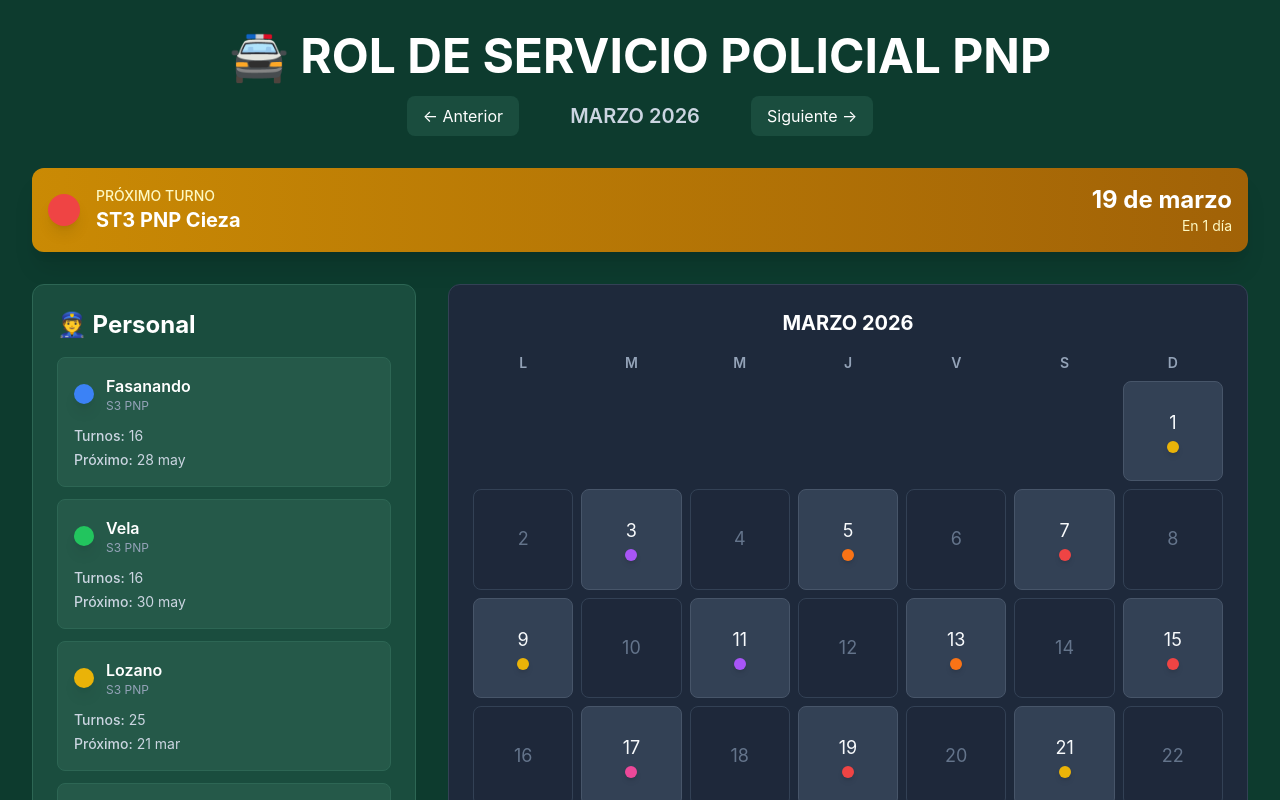
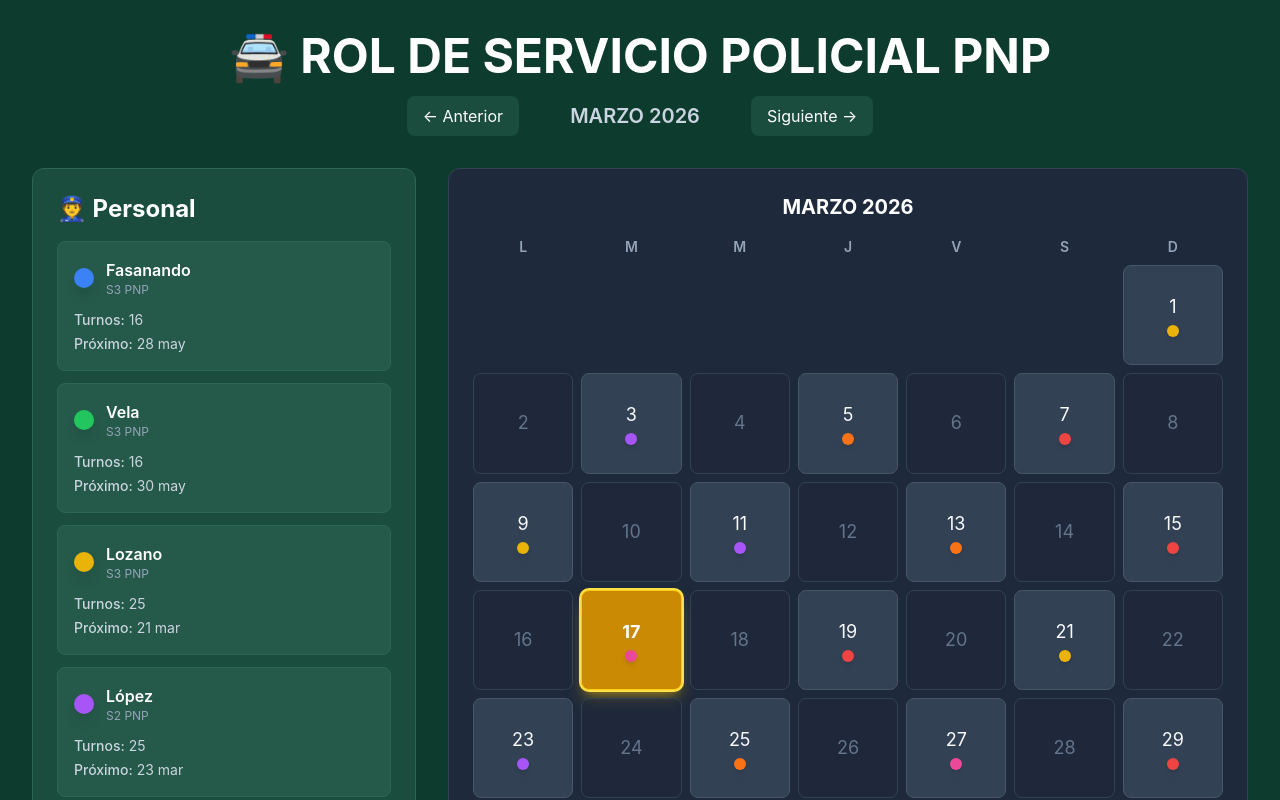
Before and after one commit to virgo4327/rol-servicios-pnp, a React (Vite) app: page / in a window 1280 px wide. Shown: the top 800 px of the page. Built offline with nearby package versions, Linux system fonts and the light colour scheme.

Commit message:
Quitar banner de próximo turno y modal de detalles, resaltar día actual en calendario

```diff
--- a/src/App.tsx
+++ b/src/App.tsx
@@ -1,42 +1,36 @@
-import { useState } from 'react';
+import { useState, useEffect } from 'react';
 import { personal, generarTurnos } from './data/turnos';
-import type { Turno } from './data/turnos';
-import { differenceInDays, format } from 'date-fns';
+import { format } from 'date-fns';
 import { es } from 'date-fns/locale';
 import Calendar from './components/Calendar';
 import PersonCard from './components/PersonCard';
-import TurnDetails from './components/TurnDetails';
 
-// PARA PROBAR: Cambia solo los números de esta línea
-const FECHA_ACTUAL = new Date(); // Usa fecha real del sistema
+const FECHA_ACTUAL = new Date();
 
 function App() {
   const turnos = generarTurnos();
-  const [selectedTurno, setSelectedTurno] = useState<Turno | null>(null);
-  const [currentDate, setCurrentDate] = useState(new Date(2026, 2, 1)); // Inicia en Marzo 2026
+
+  // Iniciar en el mes actual
+  const [currentDate, setCurrentDate] = useState(new Date(FECHA_ACTUAL.getFullYear(), FECHA_ACTUAL.getMonth(), 1));
 
   const currentMonth = currentDate.getMonth();
   const currentYear = currentDate.getFullYear();
 
+  // Navegar al mes actual al cargar
+  useEffect(() => {
+    setCurrentDate(new Date(FECHA_ACTUAL.getFullYear(), FECHA_ACTUAL.getMonth(), 1));
+  }, []);
+
   const handlePrevMonth = () => {
-    if (currentYear === 2026 && currentMonth > 0) { // Permitir hasta Enero
+    if (currentYear === 2026 && currentMonth > 0) {
       setCurrentDate(new Date(currentYear, currentMonth - 1, 1));
     }
   };
 
   const handleNextMonth = () => {
-    if (currentYear === 2026 && currentMonth < 11) { // Permitir hasta Diciembre
+    if (currentYear === 2026 && currentMonth < 11) {
       setCurrentDate(new Date(currentYear, currentMonth + 1, 1));
     }
-  };
-
-  const proximoTurno = turnos.find(t => t.fecha >= FECHA_ACTUAL);
-  const diasRestantes = proximoTurno
-    ? differenceInDays(proximoTurno.fecha, FECHA_ACTUAL)
-    : null;
-
-  const handleDayClick = (turno: Turno | null) => {
-    setSelectedTurno(turno);
   };
 
   return (
@@ -67,33 +61,6 @@
           </div>
         </div>
 
-        {proximoTurno && (
-          <div className="bg-gradient-to-r from-yellow-600 to-yellow-700 p-4 rounded-xl mb-8 shadow-xl">
-            <div className="flex flex-col md:flex-row items-center justify-between gap-4">
-              <div className="flex items-center gap-4">
-                <div
-                  className="w-8 h-8 rounded-full shadow-lg"
-                  style={{ backgroundColor: proximoTurno.persona.color }}
-                ></div>
-                <div>
-                  <p className="text-sm font-medium text-yellow-100">PRÓXIMO TURNO</p>
-                  <p className="text-xl font-bold text-white">
-                    {proximoTurno.persona.grado} {proximoTurno.persona.apellido}
-                  </p>
-                </div>
-              </div>
-              <div className="text-center md:text-right">
-                <p className="text-2xl font-bold text-white">
-                  {format(proximoTurno.fecha, "d 'de' MMMM", { locale: es })}
-                </p>
-                <p className="text-sm text-yellow-100">
-                  {diasRestantes === 0 ? 'HOY' : `En ${diasRestantes} día${diasRestantes !== 1 ? 's' : ''}`}
-                </p>
-              </div>
-            </div>
-          </div>
-        )}
-
         <div className="grid grid-cols-1 lg:grid-cols-3 gap-8">
           <div className="lg:col-span-1">
             <div className="bg-pnp-medium p-6 rounded-xl border border-pnp-border sticky top-4">
@@ -109,15 +76,10 @@
           </div>
 
           <div className="lg:col-span-2 space-y-6">
-            {selectedTurno && (
-              <TurnDetails turno={selectedTurno} onClose={() => setSelectedTurno(null)} />
-            )}
-
             <Calendar
               year={currentYear}
               month={currentMonth}
               turnos={turnos}
-              onDayClick={handleDayClick}
             />
           </div>
         </div>
--- a/src/components/Calendar.tsx
+++ b/src/components/Calendar.tsx
@@ -1,4 +1,4 @@
-import { format, getDaysInMonth, startOfMonth, getDay } from 'date-fns';
+import { format, getDaysInMonth, startOfMonth, getDay, isToday } from 'date-fns';
 import { es } from 'date-fns/locale';
 import type { Turno } from '../data/turnos';
 
@@ -6,14 +6,12 @@
   year: number;
   month: number;
   turnos: Turno[];
-  onDayClick: (turno: Turno | null) => void;
 }
 
-export default function Calendar({ year, month, turnos, onDayClick }: CalendarProps) {
+export default function Calendar({ year, month, turnos }: CalendarProps) {
   const daysInMonth = getDaysInMonth(new Date(year, month));
   const firstDayOfMonth = startOfMonth(new Date(year, month));
   const startDay = getDay(firstDayOfMonth);
-  // Ajustar para que la semana empiece en lunes (0) en vez de domingo (0 en date-fns)
   const adjustedStartDay = startDay === 0 ? 6 : startDay - 1;
 
   const monthName = format(new Date(year, month), 'MMMM yyyy', { locale: es }).toUpperCase();
@@ -26,12 +24,6 @@
     return turnosDelMes.find(t => t.fecha.getDate() === day);
   };
 
-  const handleDayClick = (turno: Turno | null) => {
-    if (turno) {
-      onDayClick(turno);
-    }
-  };
-
   const days = [];
 
   for (let i = 0; i < adjustedStartDay; i++) {
@@ -41,23 +33,32 @@
   for (let day = 1; day <= daysInMonth; day++) {
     const turno = getTurnoForDay(day);
     const hasTurno = !!turno;
+    const currentDate = new Date(year, month, day);
+    const isCurrentDay = isToday(currentDate);
+
+    let dayClasses = 'aspect-square flex flex-col items-center justify-center rounded-lg border transition-all ';
+
+    if (isCurrentDay) {
+      dayClasses += 'bg-yellow-600 border-yellow-400 ring-2 ring-yellow-300 shadow-lg shadow-yellow-500/50 ';
+    } else if (hasTurno) {
+      dayClasses += 'bg-slate-700 border-slate-600 ';
+    } else {
+      dayClasses += 'bg-slate-800/50 border-slate-700 text-slate-500 ';
+    }
 
     days.push(
-      <button
+      <div
         key={day}
-        type="button"
-        onClick={() => handleDayClick(turno || null)}
-        disabled={!hasTurno}
-        className={'aspect-square flex flex-col items-center justify-center rounded-lg border ' + (hasTurno ? 'bg-slate-700 border-slate-600 cursor-pointer hover:bg-slate-600 hover:scale-105 transition-all' : 'bg-slate-800/50 border-slate-700 text-slate-500 cursor-not-allowed')}
+        className={dayClasses}
       >
-        <span className="text-lg">{day}</span>
+        <span className={'text-lg ' + (isCurrentDay ? 'font-bold text-white' : '')}>{day}</span>
         {hasTurno && turno && (
           <div
             className="w-3 h-3 rounded-full mt-1 shadow-md"
             style={{ backgroundColor: turno.persona.color }}
           ></div>
         )}
-      </button>
+      </div>
     );
   }
 
```
